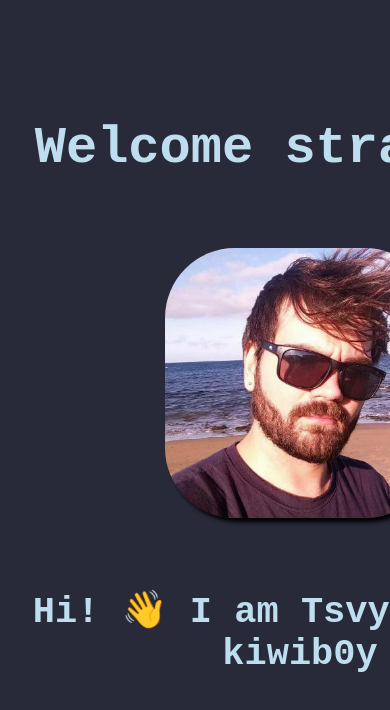
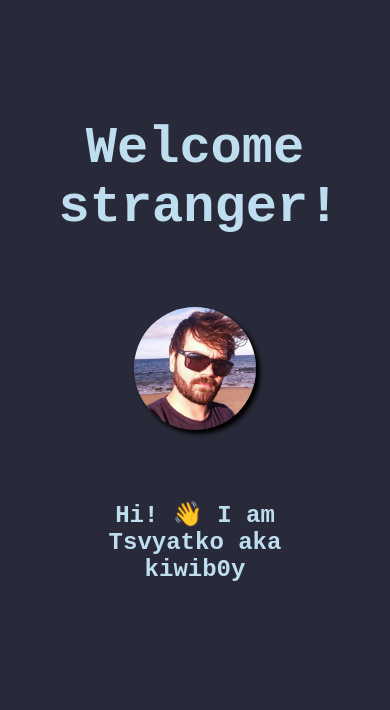
Before and after one commit to tsakishii/tsakishii.github.io, a SvelteKit app: page / in a window 390 px wide. Shown: the top 710 px of the page. Built offline with nearby package versions, Linux system fonts and the light colour scheme; some icons are missing.

Commit message:
Add responsive css query

```diff
--- a/src/routes/+page.svelte
+++ b/src/routes/+page.svelte
@@ -39,4 +39,21 @@
 		font-weight: 700;
     color: var(--fgColor);
   }
+
+  @media screen and (max-width: 768px) {
+    main {
+      width: 90%;
+    }
+  }
+
+  @media screen and (max-width: 480px) {
+    main {
+      width: 70%;
+    }
+
+    h1 {
+      font-size: 24px; /* Adjust as needed */
+      font-weight: 600;
+    }
+  }
 </style>
```
